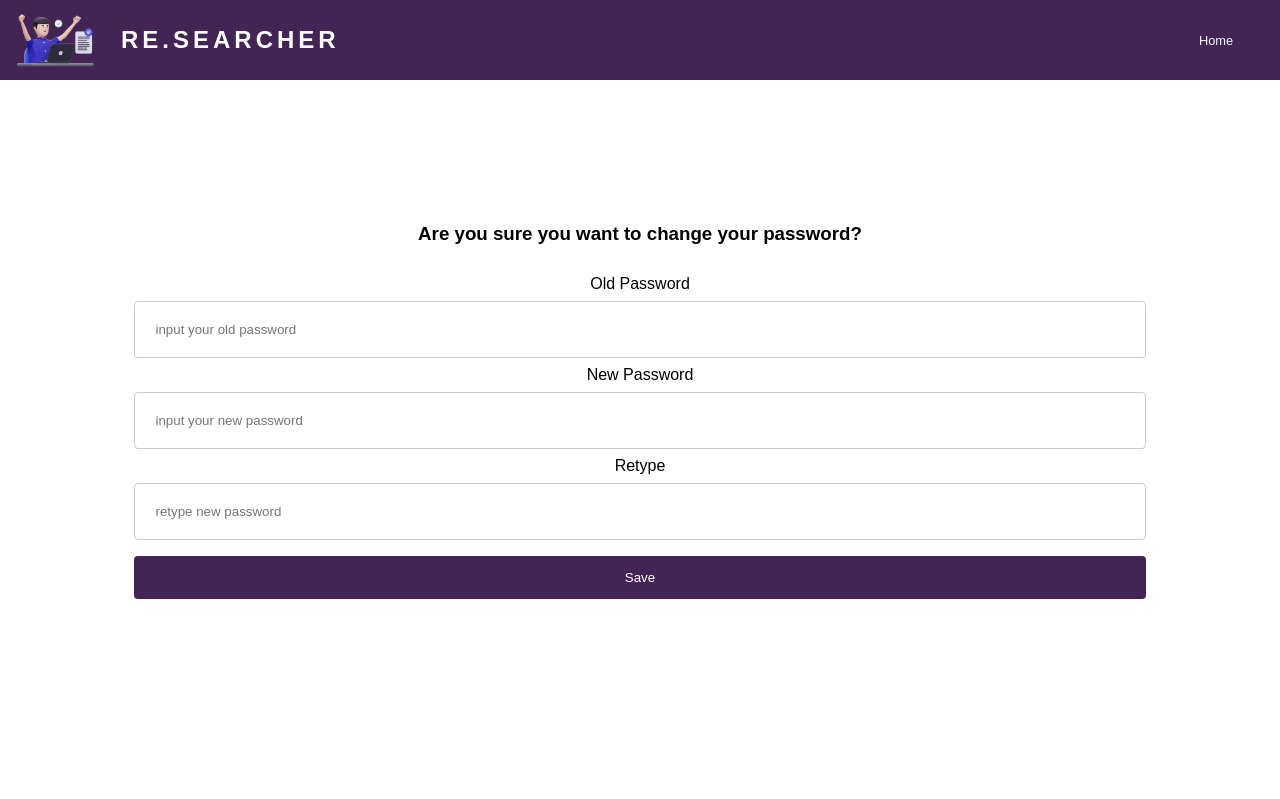
After one commit to anjelitakaminang/RE-SEARCHER, a PHP site: page /html/setting.html in a window 1280 px wide. The commit adds this page. Shown: the top 799 px of the page. Run offline with PHP 8.4, Linux system fonts and the light colour scheme.

Commit message:
new update

```diff
--- /dev/null
+++ b/PAGES/html/setting.html
@@ -0,0 +1,169 @@
+<!DOCTYPE html>
+<html lang="en">
+<head>
+    <meta charset="UTF-8">
+    <meta name="viewport" content="width=device-width, initial-scale=1.0">
+    <title>Settings</title>
+    <!-- Form Untuk Mengganti Password-->
+    <style>
+       *{
+            margin: 0;
+            padding: 0;
+         }
+
+        body {
+            font-family: Arial, Helvetica, sans-serif;
+            display: flex;
+            flex-direction: column;
+            align-items: center;
+            justify-content: center;
+            min-height: 100vh;
+            margin: 0;
+            position: relative;
+            background-color: #ffffff; /* Set background color to white */
+            text-size-adjust: none;
+            font-family: 'Monserrat', sans-serif;
+            overflow-x: hidden;
+            text-align: center;
+        }
+
+        body::before {
+            content: '';
+            position: absolute;
+            top: 0;
+            left: 0;
+            height: 100%;
+            background: rgba(255, 255, 255, 0.2);
+            z-index: -1;
+            padding: 20%;
+        }
+
+        input[type=text], select {
+          width: 100%;
+          padding: 20px;
+          margin: 8px 0;
+          display: inline-block;
+          border: 1px solid #ccc;
+          border-radius: 4px;
+          box-sizing: border-box;
+        }
+
+        input[type=submit] {
+          width: 100%;
+          background-color: #442454;
+          color: white;
+          padding: 14px 20px;
+          margin: 8px 0;
+          border: none;
+          border-radius: 4px;
+          cursor: pointer;
+        }
+
+        input[type=submit]:hover {
+          background-color: #45a049;
+        }
+
+        form{
+          justify-content: flex-start;
+          left: 0;
+        }
+
+        .passform {
+            border: 1px solid black;
+            margin-top: 100px;
+            margin-bottom: 100px;
+            margin-right: 150px;
+            margin-left: 80px;
+            width: 100%;
+        }
+
+       nav header{
+            justify-content: space-between;
+            display: flex;
+            letter-spacing: 4px;
+            align-items: center;
+        }
+
+        nav{
+            display: flex;
+            background-color: #442454;
+            justify-content: space-between;
+            color:white;
+            height: 80px;
+            align-items: center;
+            width: 100%;
+            position: fixed;
+            top: 0;
+        }
+
+        nav ul{
+            display: flex;
+            list-style: none;
+            width: 10%;
+            justify-content: space-around;
+        }
+
+        nav ul li a {
+            color:aliceblue;
+            text-decoration: none;
+            font-size: 0.8em;
+        }
+        nav ul li a:hover{
+            color:rgb(255, 255, 255);
+        }
+
+        nav header img {
+            height: 60px;
+            margin-left: 15px;
+            margin-right: 25px;
+        }
+
+        h3{
+          padding: 30px;
+        }
+
+        footer {
+            background-color: #442454;
+            color: white;
+            text-align: center;
+            padding: 5px;
+            position: fixed;
+            bottom: 0;
+            width: 100%;
+            border-top-left-radius: 10px;
+            border-top-right-radius: 10px;
+        }
+
+
+    </style>
+</head>
+
+<body>
+    <nav>
+      <div><header>
+          <img src="../pic/logo.png" alt="Logo">
+          <h1>RE.SEARCHER</h1>
+      </header>
+      </div>
+      <ul>
+          <li><a href="../home.php">Home</a></li>
+      </ul>
+   </nav>
+
+    <h3>Are you sure you want to change your password?</h3>
+
+    <div id="passform">
+        <form action="/action_page.php">
+            <label for="fname">Old Password</label>
+            <input type="text" id="fname" name="Old Password" placeholder="input your old password">
+
+            <label for="lname">New Password</label>
+            <input type="text" id="lname" name="New Password" placeholder="input your new password">
+
+            <label for="lname">Retype</label>
+            <input type="text" id="lname" name="Retype new password" placeholder="retype new password">
+            <input type="submit" value="Save">
+        </form>
+    </div>
+</body>
+</html>
```
Also changed, not shown: PAGES/css/grading.css (deleted, +0 -102 lines), PAGES/css/home.css (+27 -20 lines), PAGES/home.php (+4 -4 lines), PAGES/html/about.html (renamed from PAGES/About.html, +52 -18 lines), PAGES/html/grading.html (renamed from PAGES/grading.html, +47 -55 lines), PAGES/login.php (+4 -5 lines), PAGES/settings.html (deleted, +0 -74 lines).
